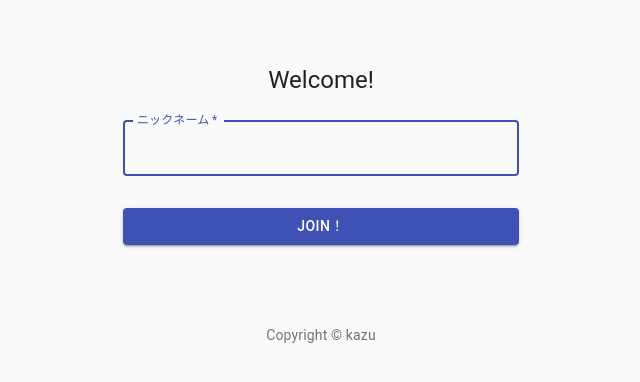
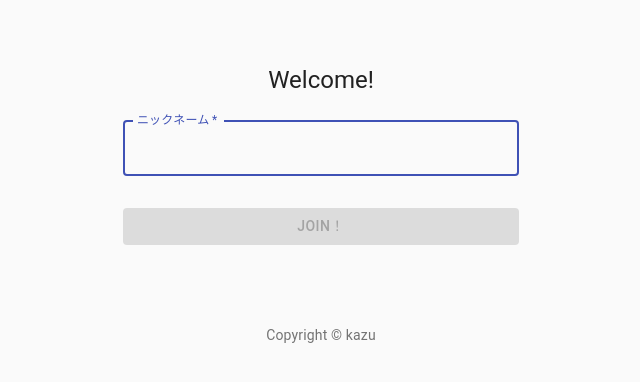
Before and after one commit to kazu-S-1110/chat-bot-kazu, a React (Create React App) app: page / in a window 1280 px wide. Shown: the top 382 px of the page, without its empty margins (319-959 px from the left). Built offline with nearby package versions, Linux system fonts and the light colour scheme.

Commit message:
入力を検知する機能を実装

```diff
--- a/src/components/Signin.js
+++ b/src/components/Signin.js
@@ -1,25 +1,27 @@
-import React from 'react'
-import Button from '@material-ui/core/Button'
-import CssBaseline from '@material-ui/core/CssBaseline'
-import TextField from '@material-ui/core/TextField'
-import Link from '@material-ui/core/Link'
-import Box from '@material-ui/core/Box'
-import Typography from '@material-ui/core/Typography'
-import { makeStyles } from '@material-ui/core/styles'
-import Container from '@material-ui/core/Container'
+import React, { useState, useEffect } from 'react';
+import Button from '@material-ui/core/Button';
+import CssBaseline from '@material-ui/core/CssBaseline';
+import TextField from '@material-ui/core/TextField';
+import Link from '@material-ui/core/Link';
+import Box from '@material-ui/core/Box';
+import Typography from '@material-ui/core/Typography';
+import { makeStyles } from '@material-ui/core/styles';
+import Container from '@material-ui/core/Container';
 
 function Copyright() {
   return (
     <Typography variant="body2" color="textSecondary" align="center">
       {'Copyright © '}
-      <Link color="inherit" href="#"
+      <Link
+        color="inherit"
+        href="#"
         target="_blank"
-        rel="noopener"　// 脆弱性に対する処置
+        rel="noopener" // 脆弱性に対する処置
       >
         kazu
       </Link>{' '}
     </Typography>
-  )
+  );
 }
 
 const useStyles = makeStyles((theme) => ({
@@ -40,10 +42,19 @@ const useStyles = makeStyles((theme) => ({
   submit: {
     margin: theme.spacing(3, 0, 2),
   },
-}))
+}));
 
 export default function SignIn({ setName }) {
-  const classes = useStyles()
+  const classes = useStyles();
+  const [disabled, setDisabled] = useState(true);
+  const [string, setString] = useState('');
+  console.log({ string });
+
+  // useEffect 条件付きで副作用を実行、今回の監視対象はString（この対象は複数渡すことが可能）
+  useEffect(() => {
+    const disabled = string === '';
+    setDisabled(disabled);
+  }, [string]);
 
   return (
     <Container component="main" maxWidth="xs">
@@ -62,13 +73,18 @@ export default function SignIn({ setName }) {
             label="ニックネーム"
             name="name"
             autoFocus
+            onChange={(e) => setString(e.target.value)}
           />
           <Button
-            type="submit"
+            type="button"
             fullWidth
             variant="contained"
             color="primary"
             className={classes.submit}
+            disabled={disabled}
+            onClick={() => {
+              setName(string);
+            }}
           >
             Join！
           </Button>
@@ -78,5 +94,5 @@ export default function SignIn({ setName }) {
         <Copyright />
       </Box>
     </Container>
-  )
+  );
 }
```
